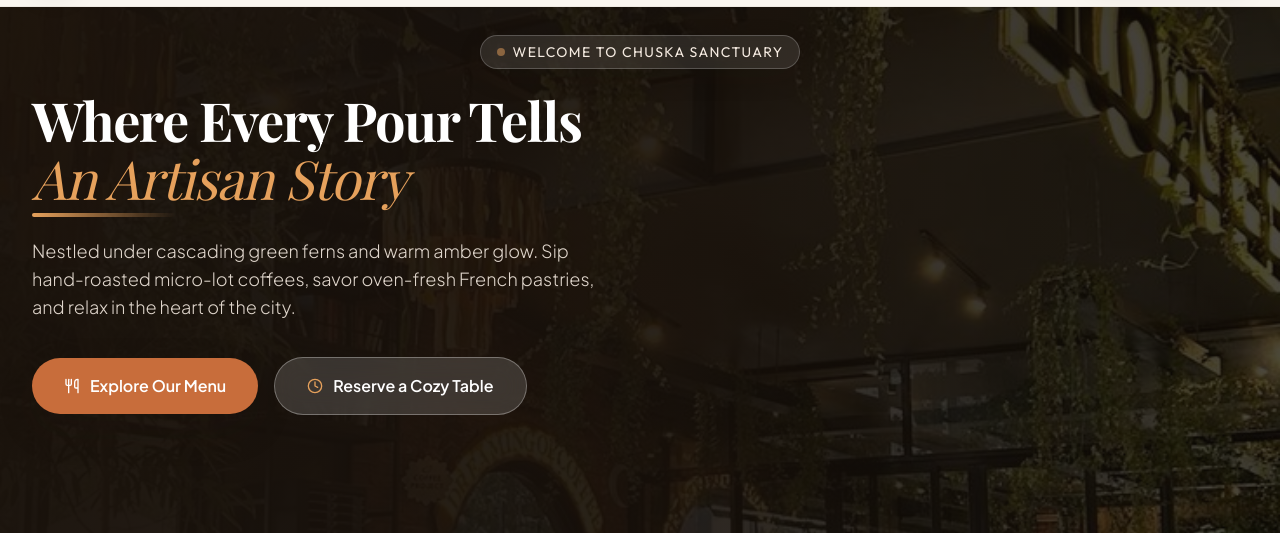
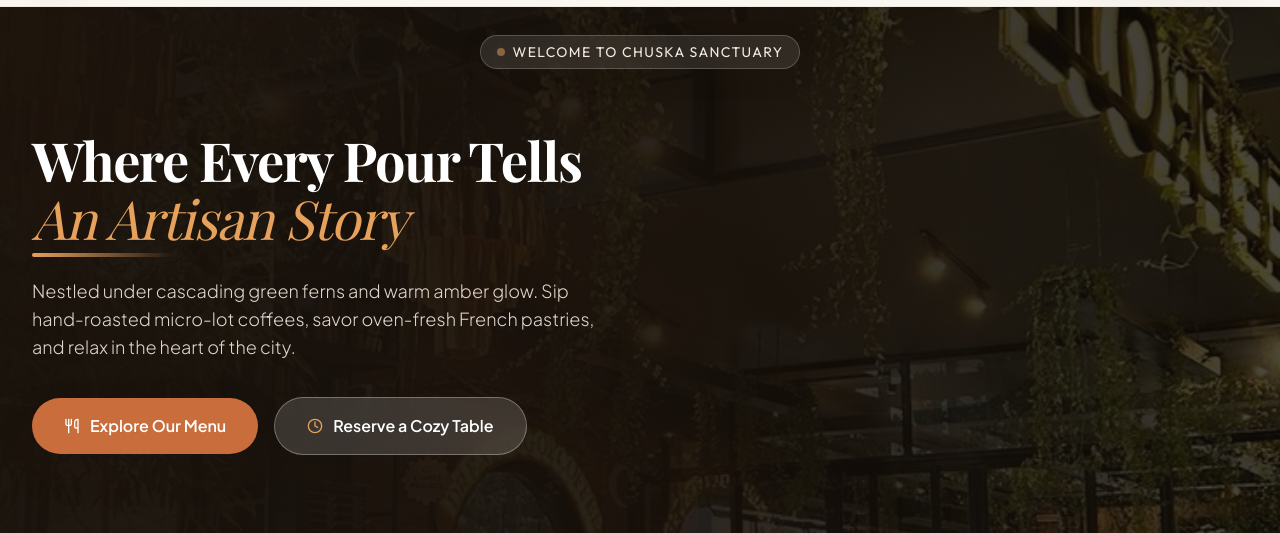
Before and after one commit to abhishekrana797653/chuska-cafe-12, a plain HTML site: page index.html in a window 1280 px wide. Shown: the part 111-644 px from the top of the page. Drawn offline with nearby package versions, Linux system fonts and the light colour scheme; a web font is replaced by a local one.

Commit message:
Adjust hero main heading top spacing slightly downward

```diff
--- a/index.html
+++ b/index.html
@@ -316,7 +316,7 @@
       </div>
 
       <!-- Hero Content (Main Heading Left-Aligned, flush with Chuska Cafe navbar logo corner) -->
-      <div class="relative z-10 max-w-7xl mx-auto px-4 sm:px-6 lg:px-8 text-left text-white w-full">
+      <div class="relative z-10 max-w-7xl mx-auto px-4 sm:px-6 lg:px-8 text-left text-white w-full pt-4 sm:pt-8 lg:pt-10">
         <div class="max-w-2xl">
           <!-- Main Title (Left Aligned, starting right from the corner) -->
           <h1 class="font-serif text-3xl sm:text-4xl md:text-5xl lg:text-[54px] font-bold tracking-tight text-white mb-5 leading-[1.2]">
```
